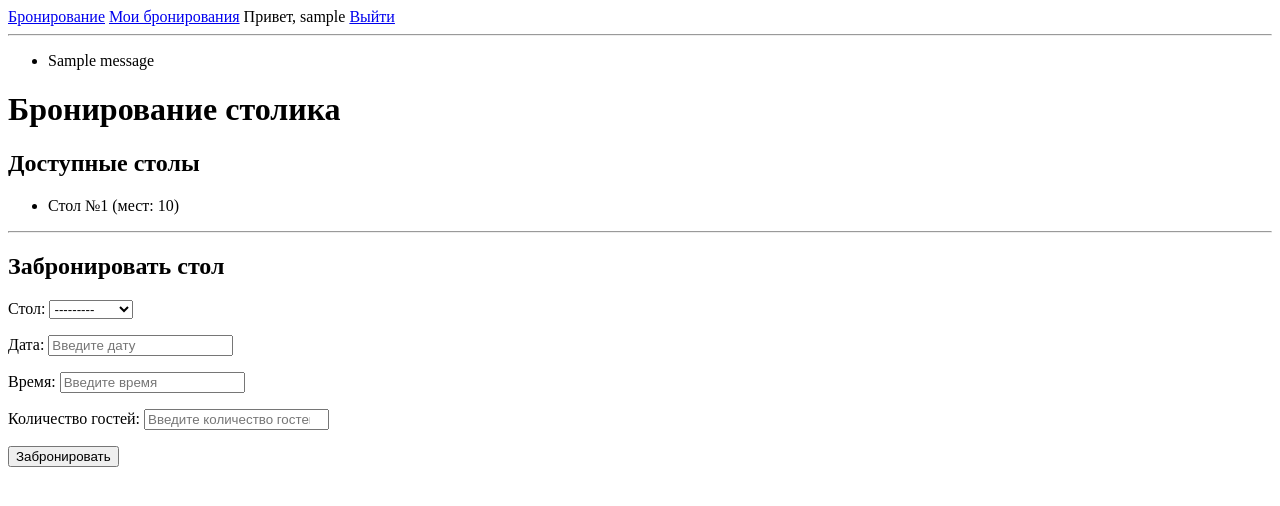
After one commit to kseniya161-max/restaurant_booking, a Django app: page /booking/ in a window 1280 px wide. The commit adds this page. Shown: the top 506 px of the page. Run offline with Django 5.2, Linux system fonts and the light colour scheme; a user stored in the database is signed in; tables that the repository leaves empty hold one stand-in row (values such as "Sample post"); one stand-in notice (Sample message) is shown.

Commit message:
html templates base+booking

```diff
--- /dev/null
+++ b/booking/templates/booking.html
@@ -0,0 +1,43 @@
+{% extends 'base.html' %}
+
+{% block content %}
+
+<h1>Бронирование столика</h1>
+
+<h2>Доступные столы</h2>
+
+<ul>
+
+{% for table in tables %}
+
+<li>
+
+Стол №{{ table.number }}
+
+(мест: {{ table.seats }})
+
+</li>
+
+{% empty %}
+
+<li>Нет доступных столов</li>
+
+{% endfor %}
+
+</ul>
+
+<hr>
+
+<h2>Забронировать стол</h2>
+
+<form method="post">
+
+{% csrf_token %}
+
+{{ form.as_p }}
+
+<button type="submit">Забронировать</button>
+
+</form>
+
+{% endblock %}
--- a/booking/urls.py
+++ b/booking/urls.py
@@ -1,12 +1,12 @@
 from django.urls import path
 
-from booking.views import BookingPageView,ReservationCreateView,MyReservationListView,ReservationUpdateView,ReservationCancelView,ReservationDetailView
+from booking.views import BookingPageView,MyReservationListView,ReservationUpdateView,ReservationCancelView,ReservationDetailView
 
 app_name = "booking"
 
 urlpatterns = [
-    path('', BookingPageView.as_view(), name='booking_list'),
-    path('add/', ReservationCreateView.as_view(), name='reservation_add'),
+    path('', BookingPageView.as_view(), name='booking'),
+    # path('add/', ReservationCreateView.as_view(), name='reservation_add'),
     path('all/', MyReservationListView.as_view(), name='reservation_list'),
     path('<int:pk>/edit/', ReservationUpdateView.as_view(), name='reservation_edit'),
     path('<int:pk>/', ReservationDetailView.as_view(), name='reservation_detail'),
--- a/booking/views.py
+++ b/booking/views.py
@@ -9,9 +9,9 @@ from django.core.mail import send_mail
 from django.conf import settings
 
 
-class BookingPageView(LoginRequiredMixin, ListView):
+class BookingPageView(ListView):
     model = Table
-    template_name = 'booking/booking.html'
+    template_name = 'booking.html'
     context_object_name = 'tables'
 
 
--- a/config/settings.py
+++ b/config/settings.py
@@ -44,7 +44,7 @@ ROOT_URLCONF = 'config.urls'
 TEMPLATES = [
     {
         'BACKEND': 'django.template.backends.django.DjangoTemplates',
-        'DIRS': [],
+        'DIRS': [BASE_DIR / 'templates'],
         'APP_DIRS': True,
         'OPTIONS': {
             'context_processors': [
@@ -112,3 +112,7 @@ EMAIL_USE_SSL = True
 EMAIL_HOST_USER = os.getenv('EMAIL_HOST_USER')
 EMAIL_HOST_PASSWORD = os.getenv('EMAIL_HOST_PASSWORD')
 DEFAULT_FROM_EMAIL = os.getenv('DEFAULT_FROM_EMAIL')
+
+
+LOGIN_REDIRECT_URL = '/booking/'
+LOGOUT_REDIRECT_URL = '/booking/'
--- a/templates/base.html
+++ b/templates/base.html
@@ -2,50 +2,43 @@
 <html lang="ru">
 <head>
     <meta charset="UTF-8">
-    <title>{% block title %}Restaurant{% endblock %}</title>
-
-
-    <link href="https://cdn.jsdelivr.net/npm/bootstrap@5.3.2/dist/css/bootstrap.min.css" rel="stylesheet">
+    <title>Restaurant Booking</title>
 </head>
 
 <body>
 
-<nav class="navbar navbar-expand-lg navbar-dark bg-dark">
-<div class="container">
+<header>
 
-<a class="navbar-brand" href="/">Restaurant</a>
+<nav>
 
-<div class="navbar-nav">
+<a href="{% url 'booking:booking' %}">Бронирование</a>
 
-<a class="nav-link" href="{% url 'booking:booking_list' %}">
-Бронирование
-</a>
+<a href="{% url 'booking:reservation_list' %}">Мои бронирования</a>
 
-<a class="nav-link" href="{% url 'booking:reservation_list' %}">
-Мои бронирования
-</a>
+{% if user.is_authenticated %}
+<span>Привет, {{ user.username }}</span>
+<a href="{% url 'logout' %}">Выйти</a>
+{% else %}
+<a href="{% url 'login' %}">Войти</a>
+<a href="{% url 'register' %}">Регистрация</a>
+{% endif %}
 
-</div>
-
-</div>
 </nav>
 
+</header>
 
-<div class="container mt-4">
+<hr>
 
 {% if messages %}
-{% for message in messages %}
-<div class="alert alert-success">
-{{ message }}
-</div>
-{% endfor %}
+<ul>
+    {% for message in messages %}
+        <li>{{ message }}</li>
+    {% endfor %}
+</ul>
 {% endif %}
-
 
 {% block content %}
 {% endblock %}
 
-</div>
-
 </body>
 </html>
```
